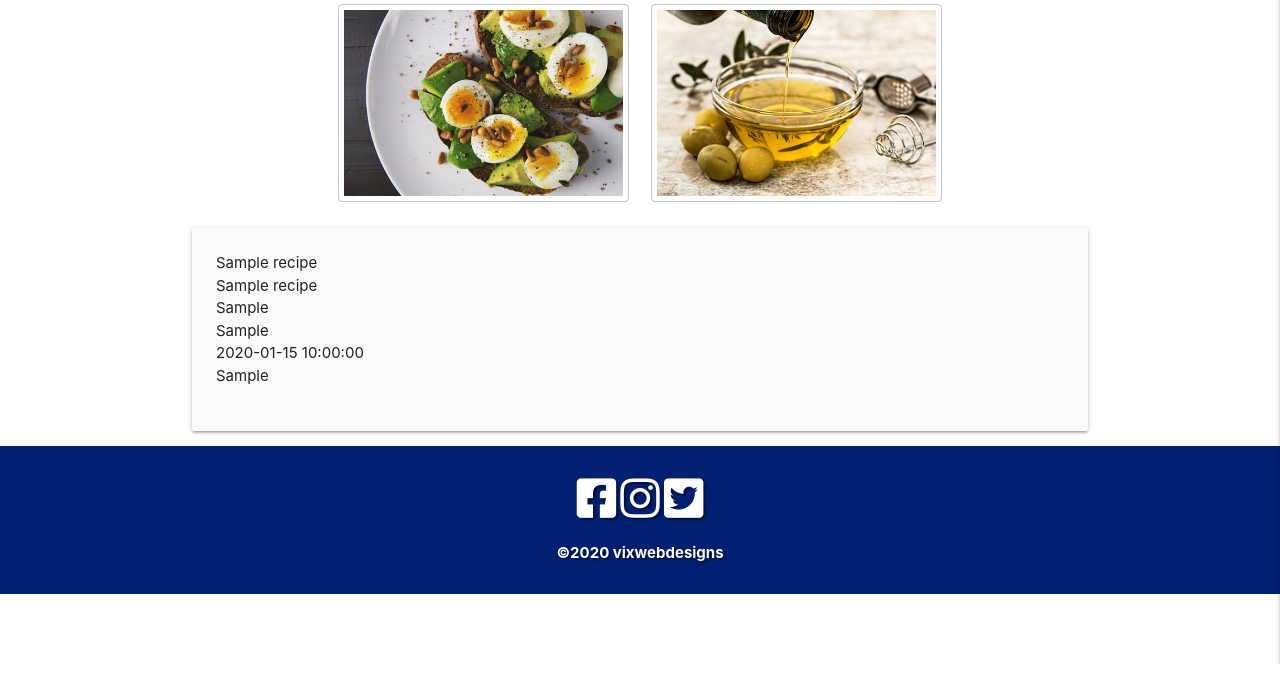
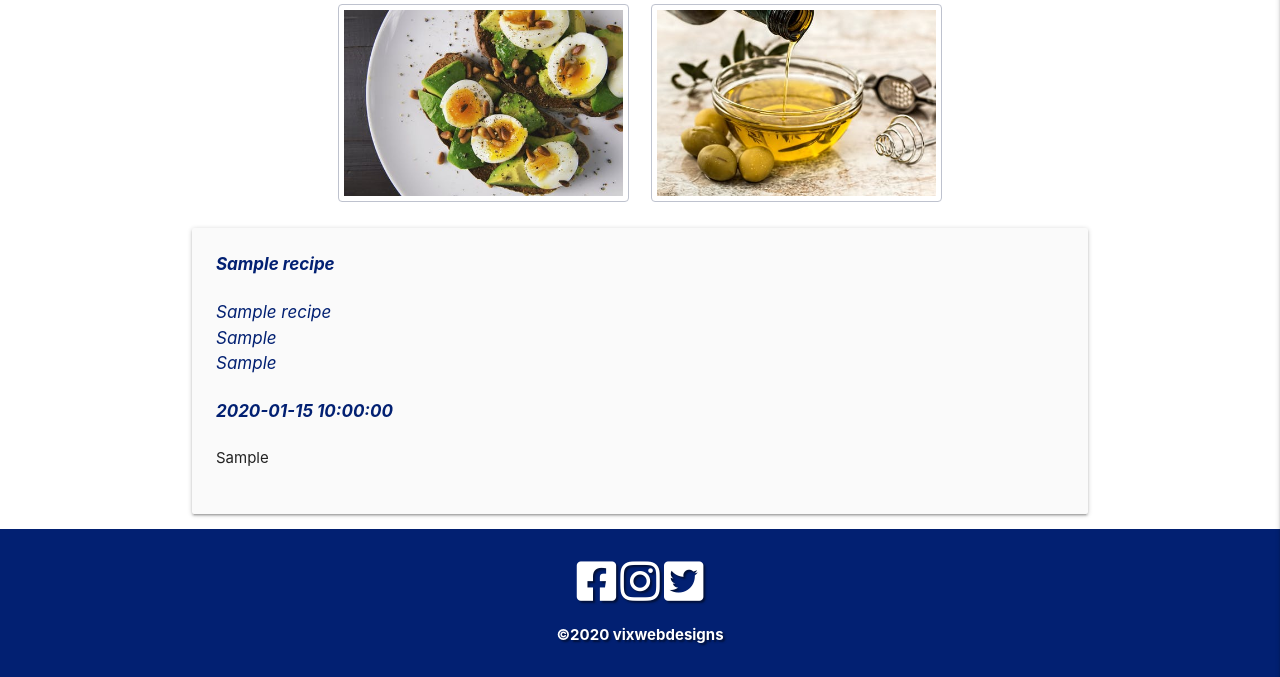
Before and after one commit to VMBlakelock/saute-and-skewers-greekfood, a Flask app: page /get_recipes in a window 1280 px wide. Shown: the part 136-813 px from the top of the page. Run offline with Flask 2, Linux system fonts and the light colour scheme; a database or web service that is not in the repository returns one stand-in record (values such as "Sample title"); some libraries are stand-ins or nearby versions.

Commit message:
styled the recipe text in the card panels

```diff
--- a/templates/recipes.html
+++ b/templates/recipes.html
@@ -19,12 +19,20 @@
 
 <div class="row card-panel #fafafa grey lighten-5">
 
-	{{ recipe.category_name }}<br>
+<div class="p-text titles-style">
+	{{ recipe.category_name }}
+    </div><br>
 
+<div class="p-text">
 {{ recipe.recipe_name }}<br>
 {{ recipe.recipe_ingredients }}<br>
 {{ recipe.recipe_method }}<br>
+</div><br>
+
+<div class="p-text titles-style">
 {{ recipe.created_by }}<br>
+</div><br>
+
 {{ recipe.mark_favourite }}<br>
 
 	<!-- edit and delete buttons-->
```
